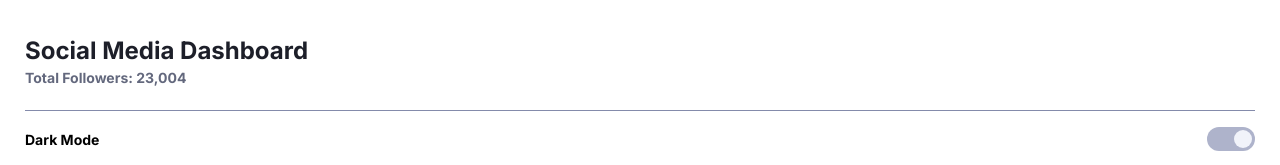
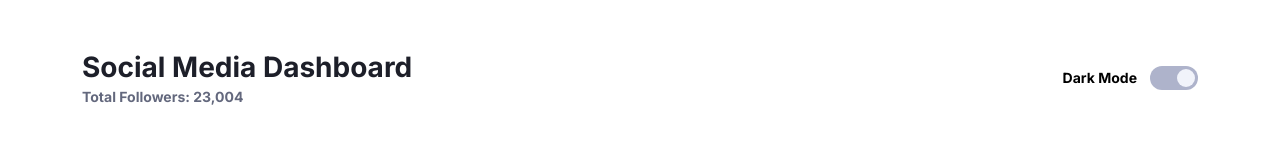
Before and after one commit to David-Henery4/Social-Media-Dashboard, a website built with Vite: page index.html in a window 1280 px wide. Shown: the top 165 px of the page. Built offline with nearby package versions, Linux system fonts and the light colour scheme.

Commit message:
layout-responsive

```diff
--- a/styles/base/_base.scss
+++ b/styles/base/_base.scss
@@ -9,3 +9,7 @@
 html{
   font-size: 62.5%; // 1rem = 10px
 }
+
+body{
+  background-color: var(--backgroundColour);
+}
--- a/styles/components/_mainStats.scss
+++ b/styles/components/_mainStats.scss
@@ -1,4 +1,7 @@
-.main-stats{
+.main-stats {
   padding: 24px 0;
   width: 100%;
+  @include respond(smDesk) {
+    padding: 31.5px 0;
+  }
 }
--- a/styles/components/_navbar.scss
+++ b/styles/components/_navbar.scss
@@ -4,6 +4,12 @@
   display: flex;
   flex-direction: column;
   justify-content: center;
+  @include respond (smDesk){
+    flex-direction: row;
+    justify-content: space-between;
+    align-items: center;
+    padding: 0 0 31.5px;
+  }
   &__left{
     display: grid;
     gap: .4rem;
@@ -15,11 +21,19 @@
     p{
       color: var(--secondaryText);
     }
+    @include respond (smDesk){
+      padding: 0;
+      border: none;
+    }
   }
   &__right{
     padding: 1.6rem 0;
     display: flex;
     justify-content: space-between;
     align-items: center;
+    @include respond (smDesk){
+      padding: 0;
+      gap: 13px;
+    }
   }
 }
--- a/styles/components/_secondaryStats.scss
+++ b/styles/components/_secondaryStats.scss
@@ -1,7 +1,11 @@
-.secondary-stats{
+.secondary-stats {
   padding: 22px 0;
   //
-  &__title{
+  @include respond(smDesk) {
+    padding: 15px 0;
+    border: none;
+  }
+  &__title {
     color: var(--secondaryText);
     margin-bottom: 2.4rem;
   }
--- a/styles/index.scss
+++ b/styles/index.scss
@@ -1,3 +1,4 @@
+@import "./mediaQueries/queries";
 @import "./variables/variables";
 @import "./typography/font";
 @import "./typography/headings";
--- a/styles/layouts/_wrapper.scss
+++ b/styles/layouts/_wrapper.scss
@@ -1,3 +1,6 @@
 .wrapper{
   padding: 3.6rem 2.5rem 4.5rem;
+  @include respond (tab){
+    padding: 5rem 8.2rem 7.5rem;
+  }
 }
--- /dev/null
+++ b/styles/mediaQueries/_queries.scss
@@ -0,0 +1,14 @@
+@mixin respond($breakpoint) {
+  @if $breakpoint == tab {
+    // 710px
+    @media (min-width: 44.37em) {
+      @content;
+    }
+  }
+  @if $breakpoint == smDesk {
+    // 920px
+    @media (min-width: 57.5em) {
+      @content;
+    }
+  }
+}
--- a/styles/typography/_headings.scss
+++ b/styles/typography/_headings.scss
@@ -2,6 +2,9 @@
   font-size: 2.4rem; // mob
   // font-size: 2.8rem; // desk
   font-weight: bold;
+  @include respond (tab){
+    font-size: 2.8rem;
+  }
 }
 .secondary-heading{
   font-size: 2.4rem;
```
Also changed, not shown: css/index.css.
